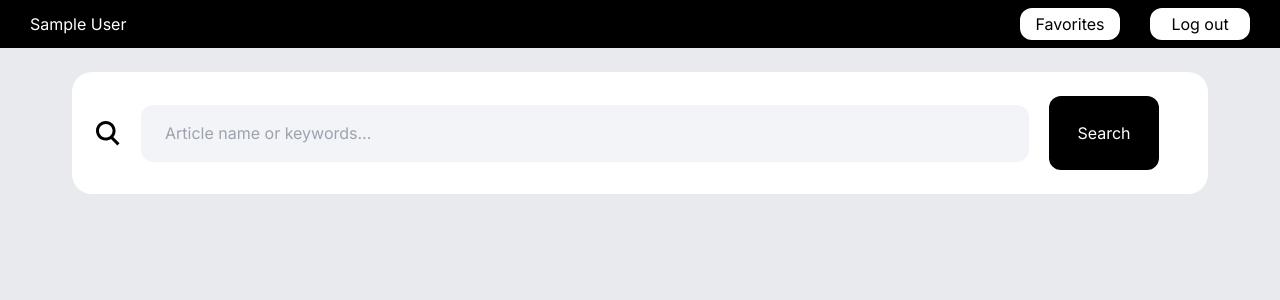
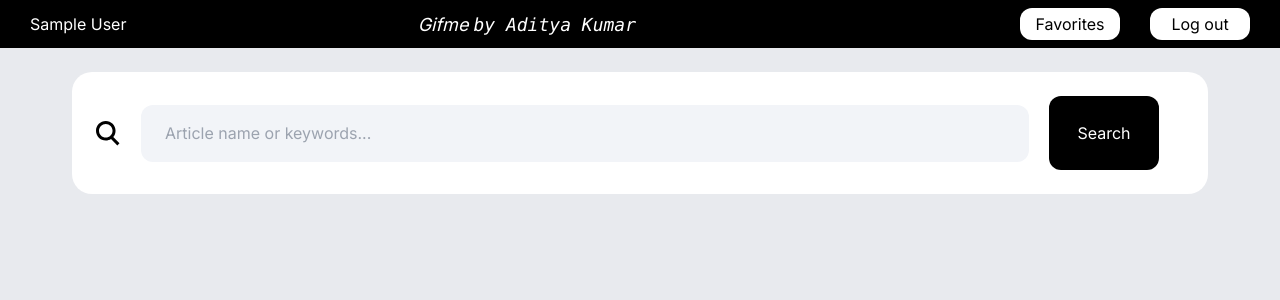
Before and after one commit to AddySoulja/gifme, a Next.js app: page / in a window 1280 px wide. Shown: the top 300 px of the page. Built offline with nearby package versions, Linux system fonts and the light colour scheme; no server answers; sample sign-in values are in the browser's storage.

Commit message:
UI modification

```diff
--- a/app/globals.css
+++ b/app/globals.css
@@ -372,3 +372,12 @@
   font-weight: 1000;
   border-bottom: 2px solid black;
 }
+
+
+.logo {
+  color: #FFFFFF;
+  font-size: 18px;
+  font-weight: 1200;
+  font-style: italic;
+  margin-right: 30%;
+}
--- a/app/page.tsx
+++ b/app/page.tsx
@@ -20,6 +20,7 @@ export default function Home() {
     <main className="main">
       <div className="navbar">
         <span className="email">{displayName !== "" ? displayName : ""}</span>
+        <span className="logo">Gifme <code>by Aditya Kumar</code></span>
         <Link href="/favorites" className="navBtn">
           Favorites
         </Link>
```
